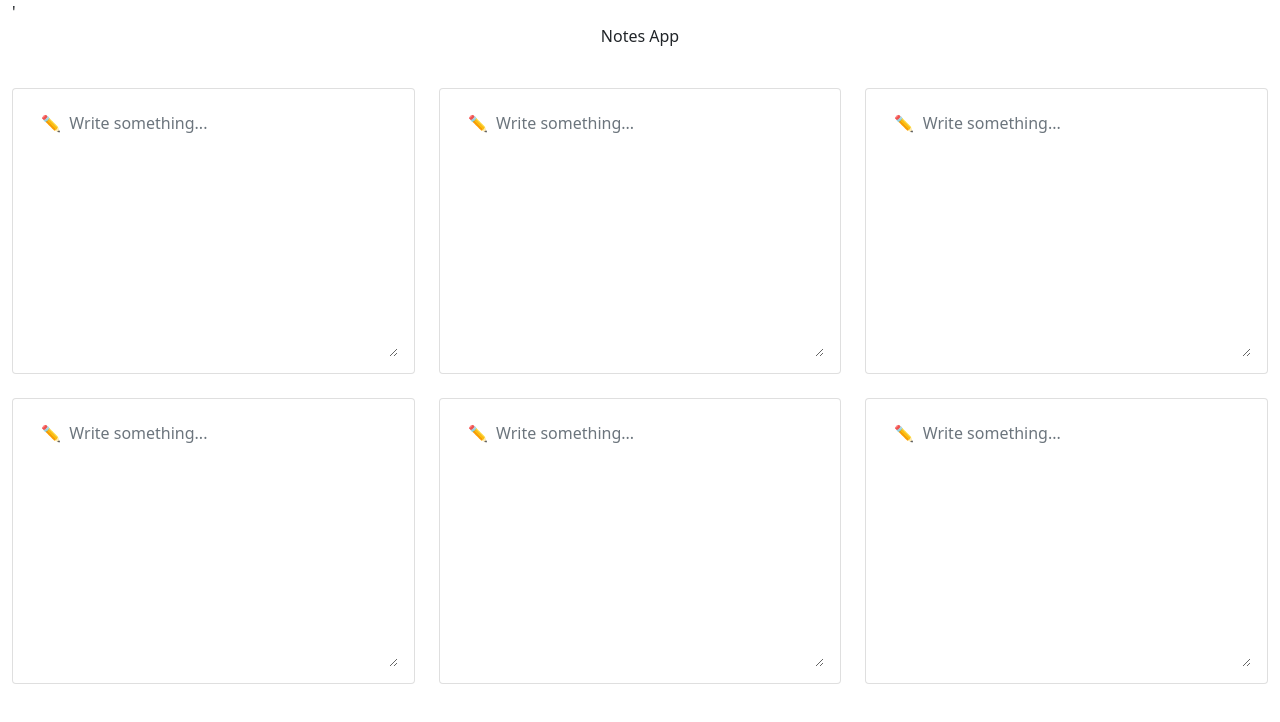
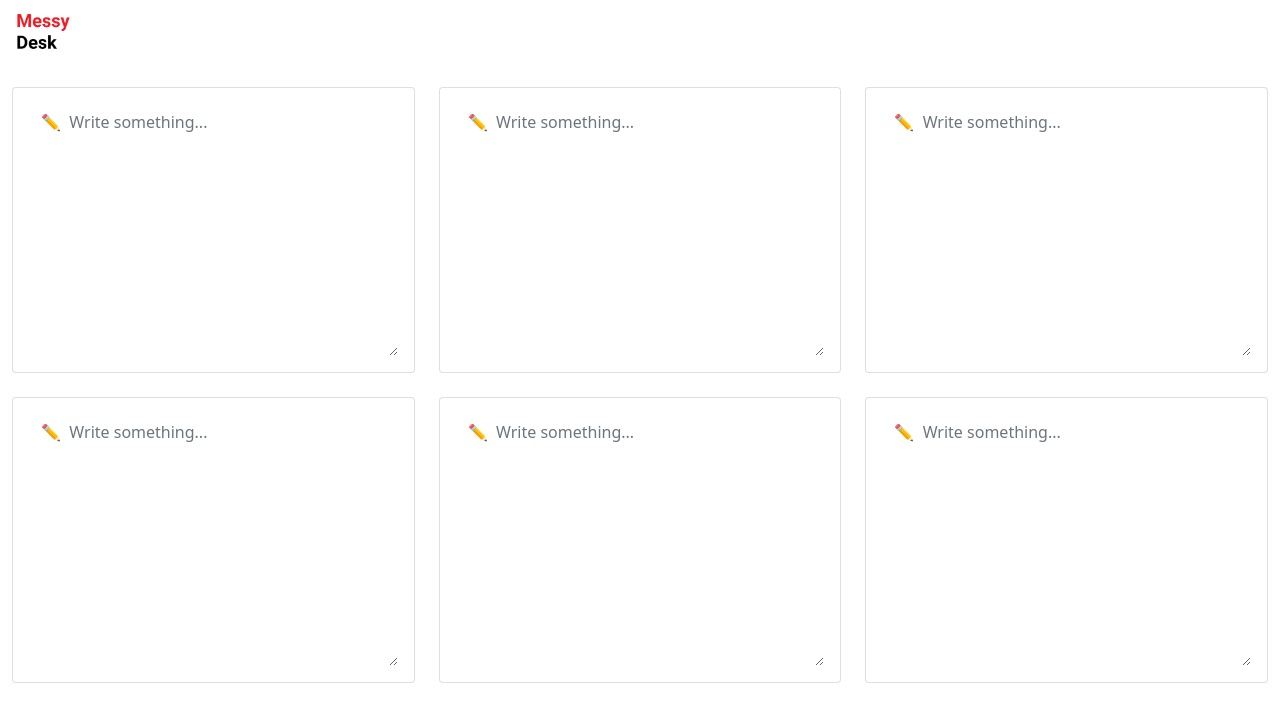
Before and after one commit to matthewyu23/messydesk-client, a React (Create React App) app: page / in a window 1280 px wide. Shown: the top 722 px of the page. Built offline with nearby package versions, Linux system fonts and the light colour scheme.

Commit message:
added logo

```diff
--- a/src/App.js
+++ b/src/App.js
@@ -1,8 +1,8 @@
 import NotesList from './components/NotesList';
-
+import messydesk from './messydesk.png';
 const App = () => {
-  return <div className='container-fluid'>'
-    <p className='text-center font-italic'>Notes App</p>
+  return <div className='container-fluid'>
+    <img src={messydesk} className='.img-thumbnail'/>
     <NotesList />
   </div>;
 }
--- a/src/components/NotesList.js
+++ b/src/components/NotesList.js
@@ -6,25 +6,25 @@ const NotesList = () => {
 
         <div className="notes-list">
             <div className='row'>
-                <div className='col'>
+                <div className='col-lg-4'>
                     <Note />
                 </div>
-                <div className='col'>
+                <div className='col-lg-4'>
                     <Note />
                 </div>
-                <div className='col'>
+                <div className='col-lg-4'>
                     <Note />
                 </div>
             </div>
 
             <div className='row'>
-                <div className='col'>
+                <div className='col-lg-4'>
                     <Note />
                 </div>
-                <div className='col'>
+                <div className='col-lg-4'>
                     <Note />
                 </div>
-                <div className='col'>
+                <div className='col-lg-4'>
                     <Note />
                 </div>
             </div>
--- a/src/index.css
+++ b/src/index.css
@@ -11,3 +11,14 @@ code {
   font-family: source-code-pro, Menlo, Monaco, Consolas, 'Courier New',
     monospace;
 }
+
+
+img {
+    max-width: 12%;
+}
+/* lg */
+@media (min-width: 1200px) {
+  img {
+      max-width: 5%;
+  }
+}
```
Also changed, not shown: src/index.js (line endings or trailing spaces), src/messydesk.png (added).
